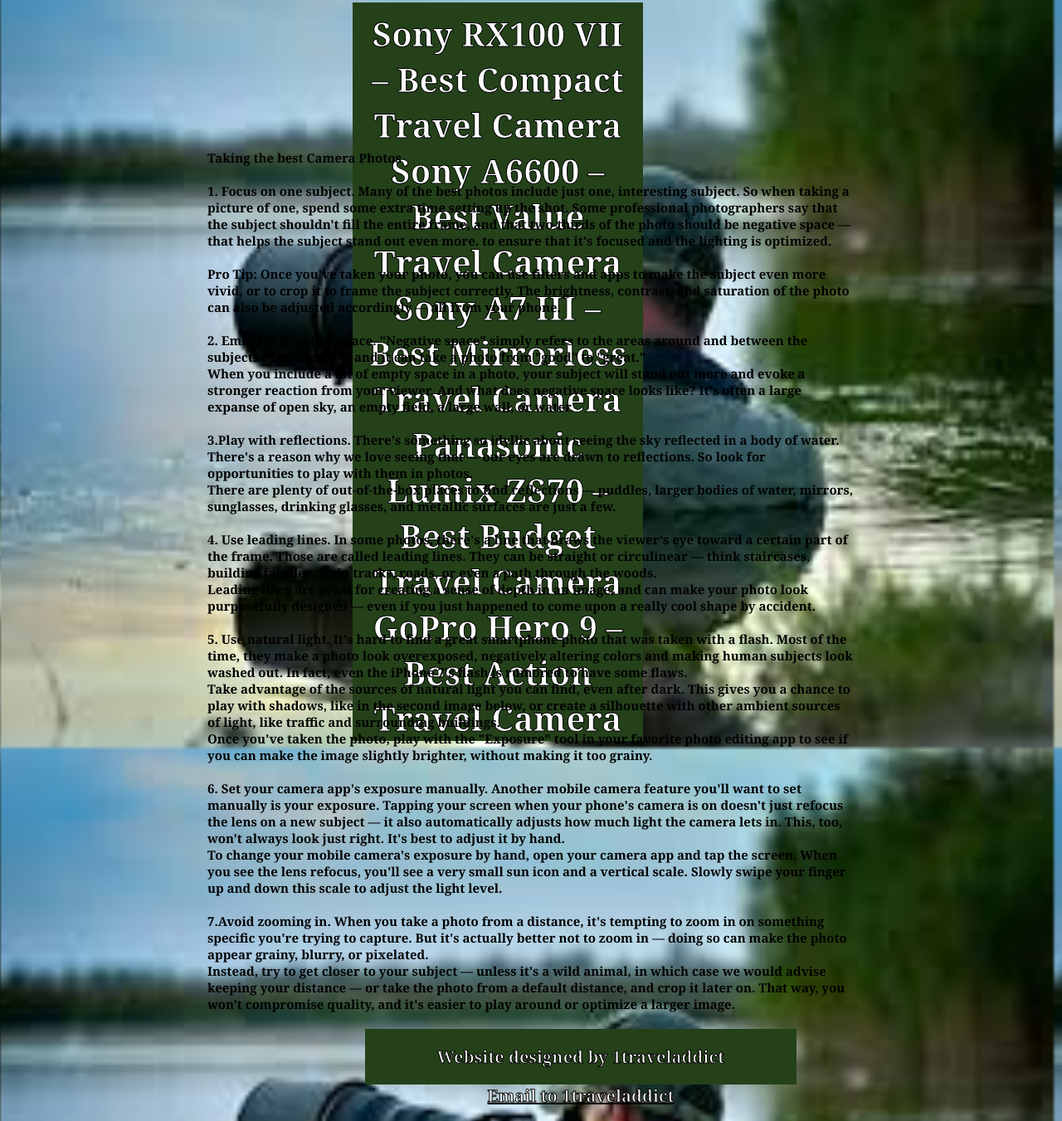
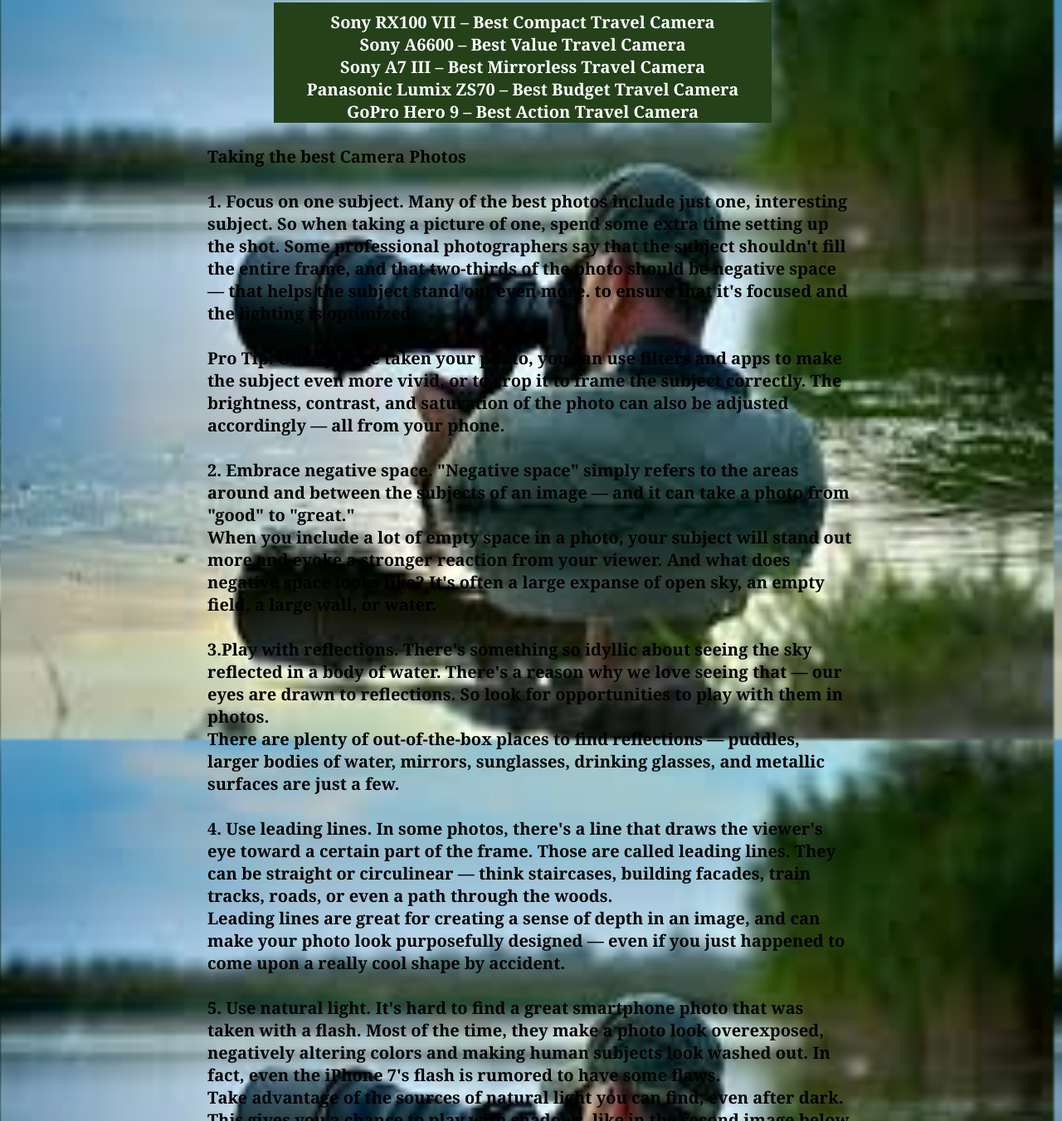
Before and after one commit to 1traveladdict/1traveladdict.com, a plain HTML site: page camera.html in a window 1280 px wide. Shown: the part 109-1460 px from the top of the page at 83% size. Drawn offline with Linux system fonts and the light colour scheme; files whose address does not match are found by name.

Commit message:
upload
comment

```diff
--- a/camera.css
+++ b/camera.css
@@ -8,7 +8,7 @@
 body {
     font-family: Georgia, 'Times New Roman', Times, serif;
     background-image: url("file:///C:/Users/moiha/OneDrive/Desktop/website%20helen%20project/CAMERAPHOTO.jpg");
-    background-size: 1270px 1010px;
+    background-size: 1270px 1000px;
 
 
 }
@@ -34,25 +34,22 @@ h1 {
     padding-left: 10px;
     -webkit-text-stroke-color:black;
     -webkit-text-stroke-width: 1px;
-    background-color: #24411A;
     -webkit-text-fill-color: white;
 }
 h2 {
-  font-size: 40px;
+  font-size: 20px;
   text-align: center;
   color: white;
   background-color: #24411A;
   box-sizing: auto;
   padding-right: 10px;
   padding-left: 10px;
-  -webkit-text-stroke-color:black;
-  -webkit-text-stroke-width: 1px;
-  background-color: #24411A;
   -webkit-text-fill-color: white;
 }
 
+
 h3 {
-  font-size: 15px;
+  font-size: 20px;
   box-sizing: auto;
   margin: 10px;
   background-color: rgba#24411A;
@@ -60,68 +57,49 @@ h3 {
   margin-right: 250px;
   text-decoration: bold;
 
-
-
 }
 
 article {
     background-color: #24411a;
-
-    height: 125px;
-    margin-left: 425px;
-    width: 350px;
+    text-emphasis: bold;
+    height: 130px;
+    margin-left: 330px;
+    width: 600px;
     padding-top: 10px;
     margin-top: 10px;
     text-align: left;
+    font: 18px;
+}
+
+a {
+  background-color: #24411A;
+
 
 }
-
 p {
 
-    margin: 5px;
     font-size: 15px;
     -webkit-text-stroke-color:black;
     -webkit-text-stroke-width: 1px;
-    background-color: #24411A;
+    text-emphasis: bold;
+    margin-top: 10px;
+    -webkit-text-fill-color: white;
 
-    margin-top: 20px;
-    -webkit-text-fill-color: white;
-    margin-left: 100px;
-    margin-right: 100px;
-    text-decoration: outline;
-
-
-}
+   }
 
 
 
 footer {
     font-size: 20px;
-    text-align: center;
-    box-sizing: auto;
-    margin: 20px;
-    padding-left: 420px;
-    padding-right: 300px;
     -webkit-text-stroke-color:black;
     -webkit-text-stroke-width: 1px;
     font-weight: bold;
-    background-position: center bottom;
     -webkit-text-fill-color: white;
-
-
 
 }
 
   h4 {
-    font-size: 20px;
-    text-align: center;
-    background-color:  #24411A;
-    margin-left: auto;
-    margin-right: auto;
-
-    box-sizing: auto;
-
-    padding: 20px;
+    font-size: 18px;
     -webkit-text-stroke-color:black;
     -webkit-text-stroke-width: 1px;
     font-weight: bold;
--- a/meetup.css
+++ b/meetup.css
@@ -146,22 +146,17 @@ a {
   }
 
 p {
-
-    margin: 5px;
-    font-size: 14px;
+    font-size: 18px;
     -webkit-text-stroke-color:black;
     -webkit-text-stroke-width: 1px;
     background-color: #24411A;
-    margin-top: 520px;
     -webkit-text-fill-color: white;
 
-}
+  }
 
 
 footer {
-    font-size: 14px;
-    box-sizing: auto;
-    margin: 5px;
+    font-size: 18px;
     -webkit-text-stroke-color:black;
     -webkit-text-stroke-width: 1px;
     font-weight: bold;
@@ -171,7 +166,6 @@ footer {
 
   h4 {
     font-size: 18px;
-    box-sizing: auto;
     -webkit-text-stroke-color:black;
     -webkit-text-stroke-width: 1px;
     font-weight: bold;
```
Also changed, not shown: info.html (+3 -2 lines), meetup.html (+0 -1 lines), camels.jpg (added), helen with elephant.jpg (added).
